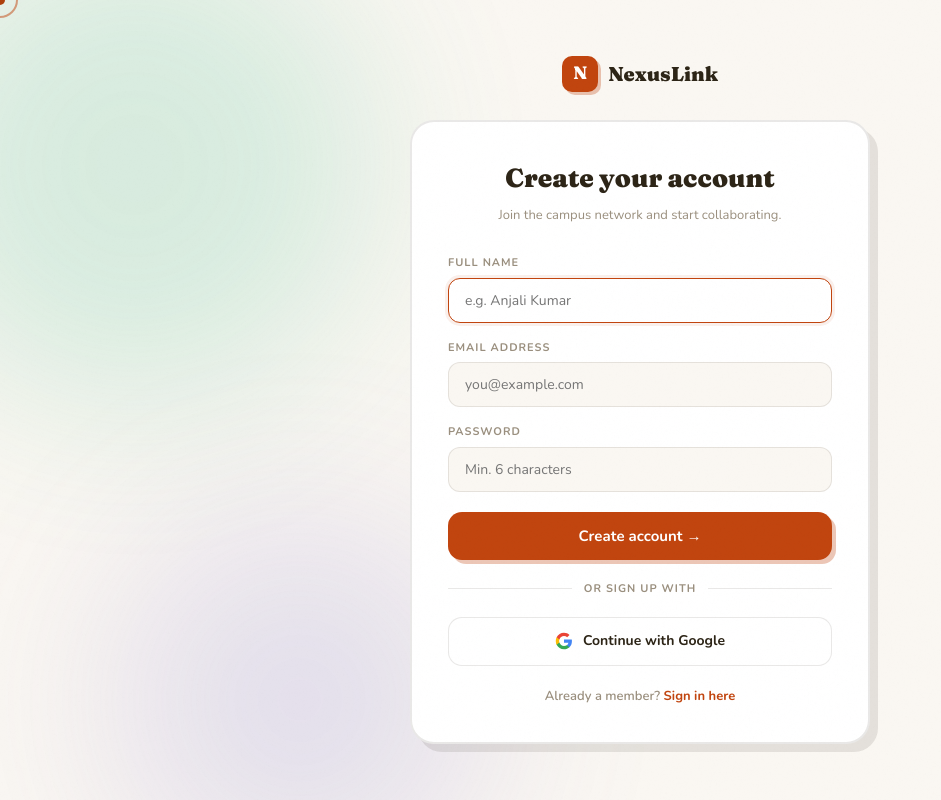
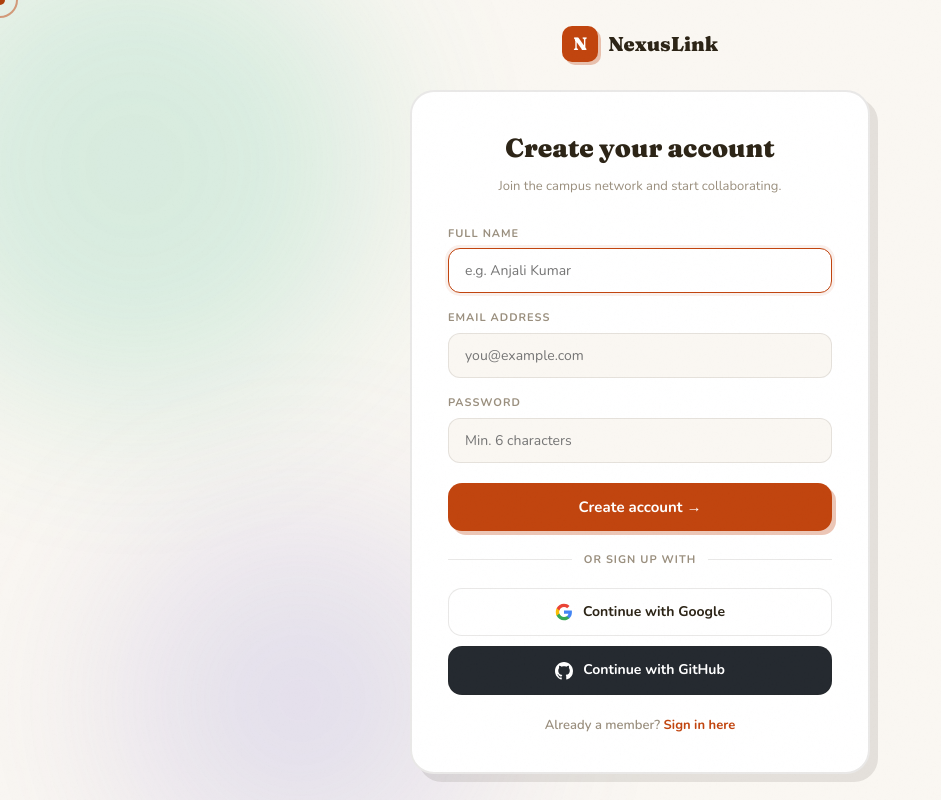
Before and after one commit to Karthim8/Django_Project, a Django app: page /accounts/signup/ in a window 1280 px wide. Shown: the whole page, without its empty margins (0-941 px from the left). Run offline with Django 5.2, Linux system fonts and the light colour scheme; some libraries are stand-ins or nearby versions; some web fonts are replaced.

Commit message:
Added github oathu feature

```diff
--- a/templates/account/signup.html
+++ b/templates/account/signup.html
@@ -155,6 +155,21 @@
     transition: background 0.2s;
   }
   .btn-google:hover { background: var(--chalk-warm); }
+  .btn-github {
+    width: 100%; padding: 12px 16px;
+    border-radius: 14px;
+    border: 1.5px solid var(--border);
+    background: #24292f; color: white;
+    font-family: var(--font-body);
+    font-size: 14px; font-weight: 700;
+    text-decoration: none;
+    display: flex; align-items: center; justify-content: center; gap: 10px;
+    transition: background 0.2s;
+    margin-top: 10px;
+  }
+  .btn-github:hover { background: #000; }
+  .btn-github svg { fill: white; }
+
   .auth-footer {
     text-align: center;
     margin-top: 20px;
@@ -236,6 +251,13 @@
       Continue with Google
     </a>
 
+    <a href="/accounts/github/login/" class="btn-github">
+      <svg width="18" height="18" viewBox="0 0 24 24">
+        <path d="M12 0C5.37 0 0 5.37 0 12c0 5.31 3.435 9.795 8.205 11.385.6.105.825-.255.825-.57 0-.285-.015-1.23-.015-2.235-3.015.555-3.795-.735-4.035-1.41-.135-.345-.72-1.41-1.23-1.695-.42-.225-1.02-.78-.015-.795.945-.015 1.62.87 1.845 1.23 1.08 1.815 2.805 1.305 3.495.99.105-.78.42-1.305.765-1.605-2.67-.3-5.46-1.335-5.46-5.925 0-1.305.465-2.385 1.23-3.225-.12-.3-.54-1.53.12-3.18 0 0 1.005-.315 3.3 1.23.96-.27 1.98-.405 3-.405s2.04.135 3 .405c2.295-1.56 3.3-1.23 3.3-1.23.66 1.65.24 2.88.12 3.18.765.84 1.23 1.905 1.23 3.225 0 4.605-2.805 5.625-5.475 5.925.435.375.81 1.095.81 2.22 0 1.605-.015 2.895-.015 3.3 0 .315.225.69.825.57A12.02 12.02 0 0 0 24 12c0-6.63-5.37-12-12-12z"/>
+      </svg>
+      Continue with GitHub
+    </a>
+
     <div class="auth-footer">
       Already a member? <a href="{% url 'account_login' %}">Sign in here</a>
     </div>
```
Also changed, not shown: project1/settings.py (+7 -0 lines), templates/account/login.html (+23 -0 lines).
